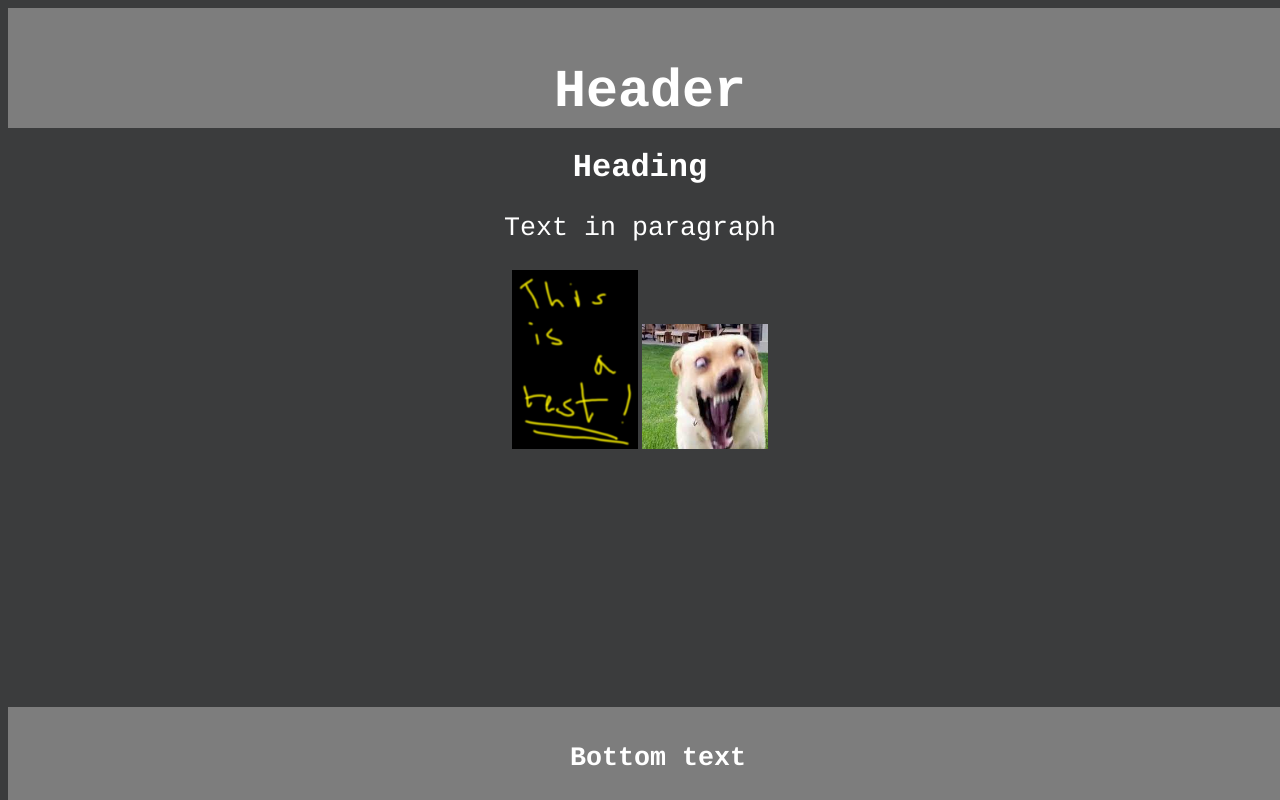
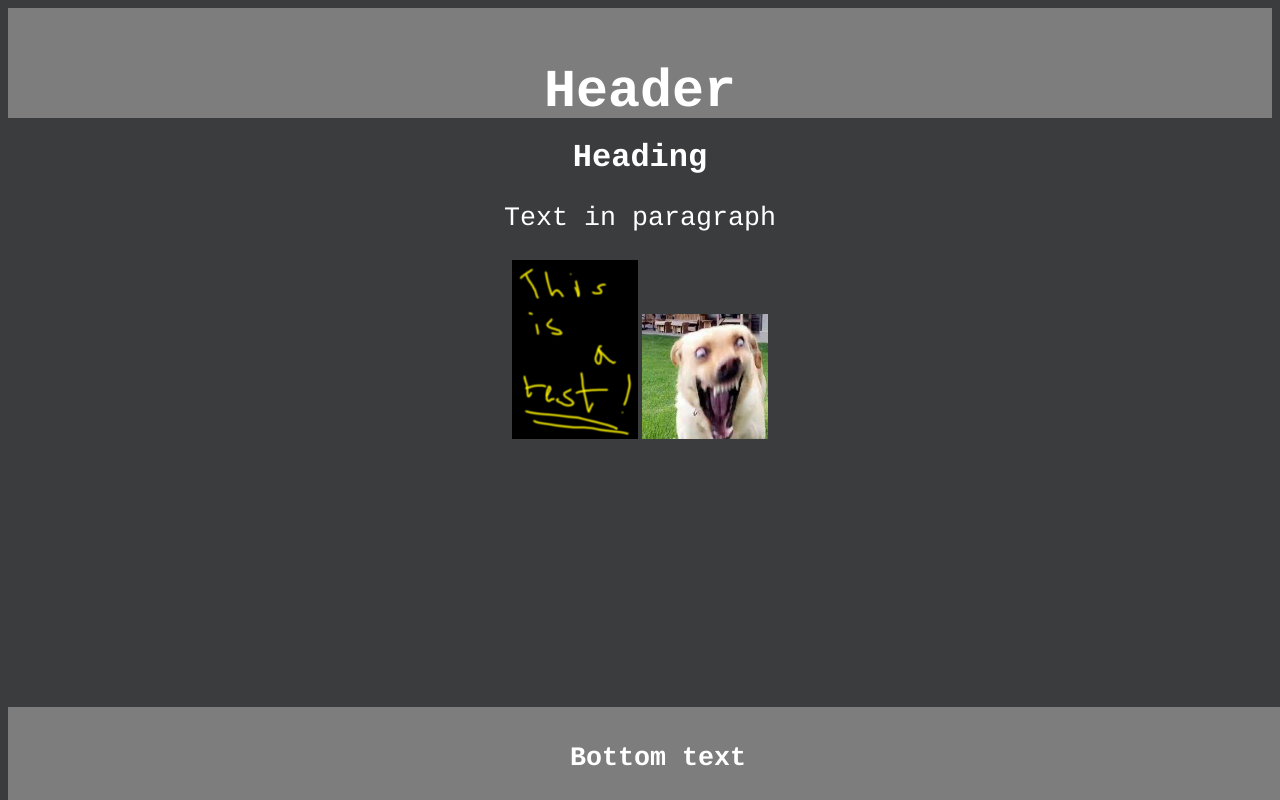
Before and after one commit to toniabv69/It_Project, a plain HTML site: page index.html in a window 1280 px wide. Drawn offline with Linux system fonts and the light colour scheme.

Commit message:
css correction

```diff
--- a/core.css
+++ b/core.css
@@ -20,7 +20,7 @@ header{
   top: 0;
   width: 100%;
   height: 100px;
-  padding: 10px;
+  padding: 10px 0px 0px 0px;
 }
 
 /*body {
```
